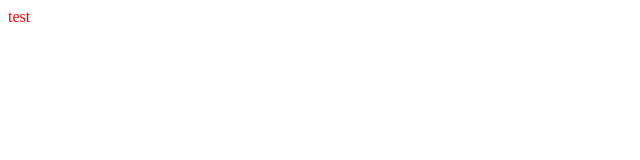
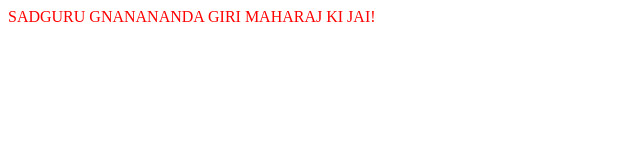
Before and after one commit to SanjaySakthivel/new-project, a plain HTML site: page index.html in a window 1280 px wide. Shown: the whole page, without its empty margins (0-640 px from the left). Drawn offline with Linux system fonts and the light colour scheme.

Commit message:
Emphasise the name

```diff
--- a/index.html
+++ b/index.html
@@ -8,6 +8,6 @@
     <link rel="stylesheet" href="styles.css" />
   </head>
   <body>
-    test
+    SADGURU GNANANANDA GIRI MAHARAJ KI JAI!
   </body>
 </html>
```
